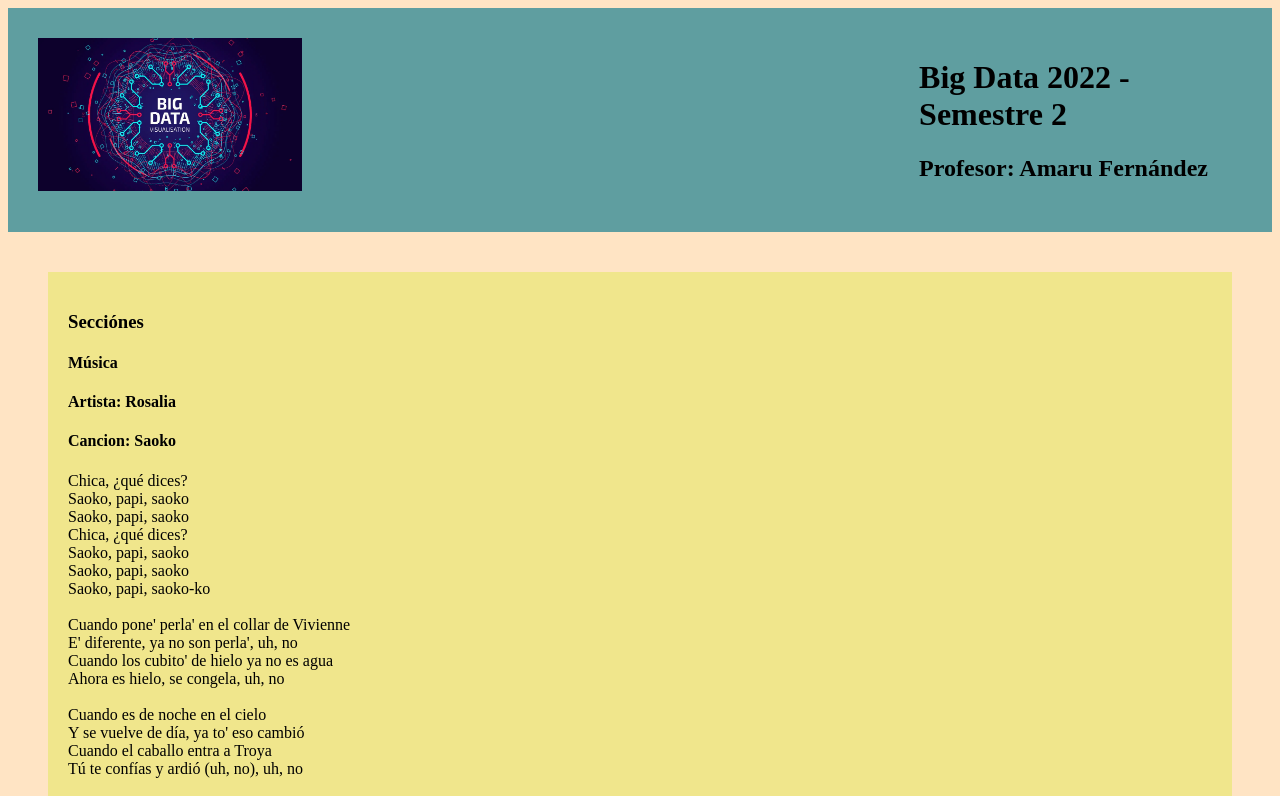
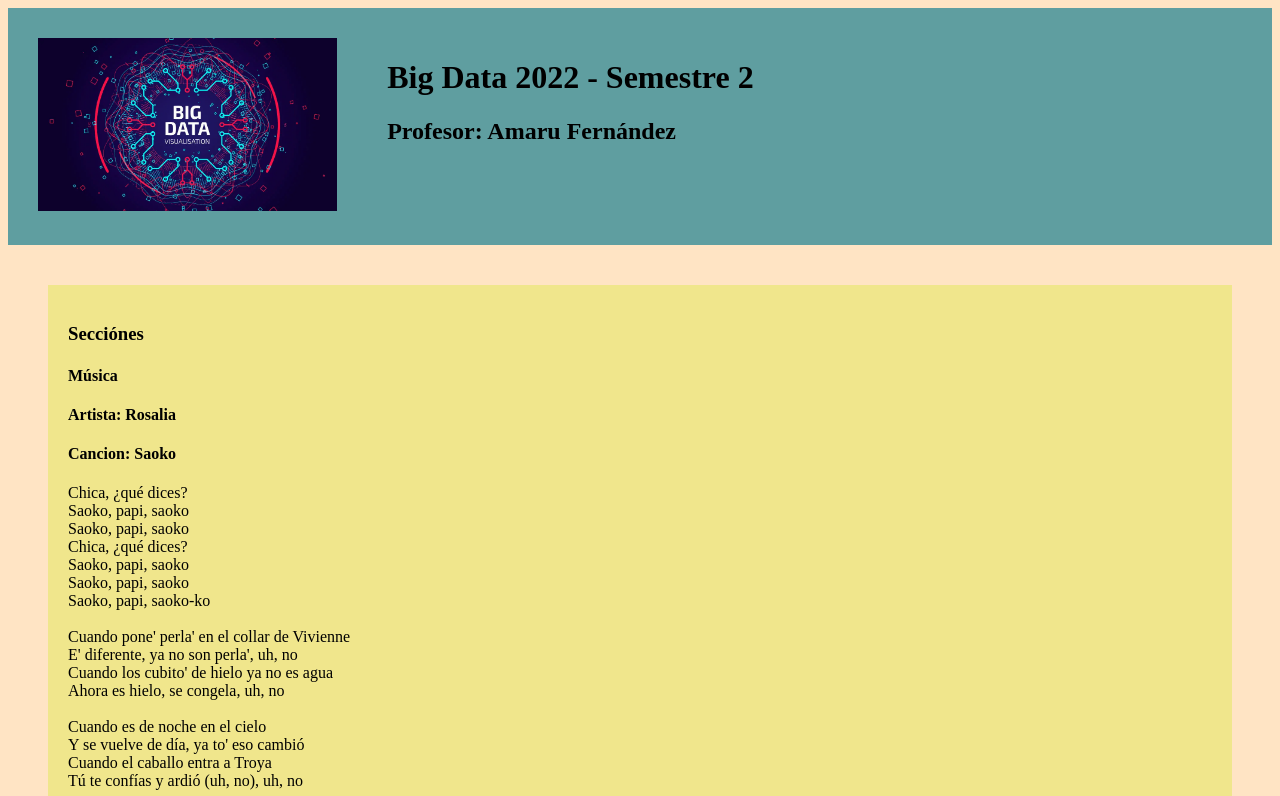
Before and after one commit to amarufd/BigData2022s2, a plain HTML site: page BigDataPage/index.html in a window 1280 px wide. Shown: the top 796 px of the page. Drawn offline with Linux system fonts and the light colour scheme.

Commit message:
pagina web

```diff
--- a/BigDataPage/estilo.css
+++ b/BigDataPage/estilo.css
@@ -19,8 +19,11 @@
 /* Modificando las Clases */
 
 .header-title {
+    padding-left: 50px;
+    width: 100%;
 }
 .header-image {
+    width: 35%
 }
 
 /* Modificandop los Tags */
--- a/BigDataPage/index.html
+++ b/BigDataPage/index.html
@@ -12,7 +12,7 @@
             <div id="header">
                 <!-- header -->
                 <div class="header-image">
-                    <img src="big-data-logo.webp" width="30%">
+                    <img src="big-data-logo.webp" width="100%">
                 </div>
                 <div class="header-title">
                     <h1>Big Data 2022 - Semestre 2</h1>
```
